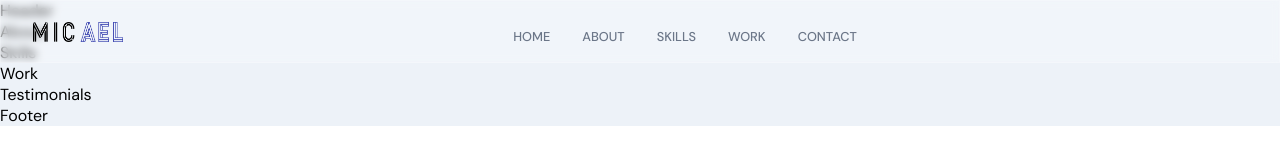
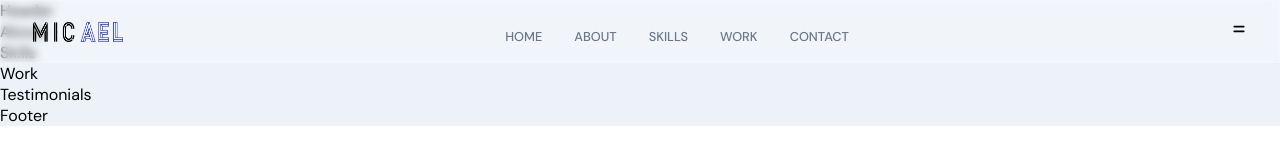
Before and after one commit to brytebee/bee-portfolio, a React (Create React App) app: page / in a window 1280 px wide. Shown: the top 160 px of the page. Built offline with nearby package versions, Linux system fonts and the light colour scheme.

Commit message:
:white_check_mark: Update Navbar.jsx
Added mobile nav links

```diff
--- a/src/components/Navbar/Navbar.jsx
+++ b/src/components/Navbar/Navbar.jsx
@@ -1,9 +1,13 @@
-import React from 'react';
+import React, { useState } from 'react';
+import { HiMenuAlt4, HiX } from 'react-icons/hi';
+import { motion } from 'framer-motion';
 
 import { images } from '../../constants';
 import './Navbar.scss';
 
 const Navbar = () => {
+  const [toggle, setToggle] = useState(false);
+
   return (
     <nav className="app__navbar">
       <div className="app__navbar-logo">
@@ -17,6 +21,27 @@ const Navbar = () => {
           </li>
         ))}
       </ul>
+
+      <div className="app__navbar-menu">
+        <HiMenuAlt4 onClick={() => setToggle(true)} />
+
+        {toggle && (
+          <motion.div
+            whileInView={{ x: [300, 0] }}
+            transition={{ duration: 0.85, ease: 'easeOut' }}
+          >
+            <HiX onClick={() => setToggle(false)} />
+            {['home', 'about', 'skills', 'work', 'contact'].map((item) => (
+              <li key={item}>
+                <div />
+                <a onClick={() => setToggle(false)} href={`#${item}`}>
+                  {item}
+                </a>
+              </li>
+            ))}
+          </motion.div>
+        )}
+      </div>
     </nav>
   );
 };
```
